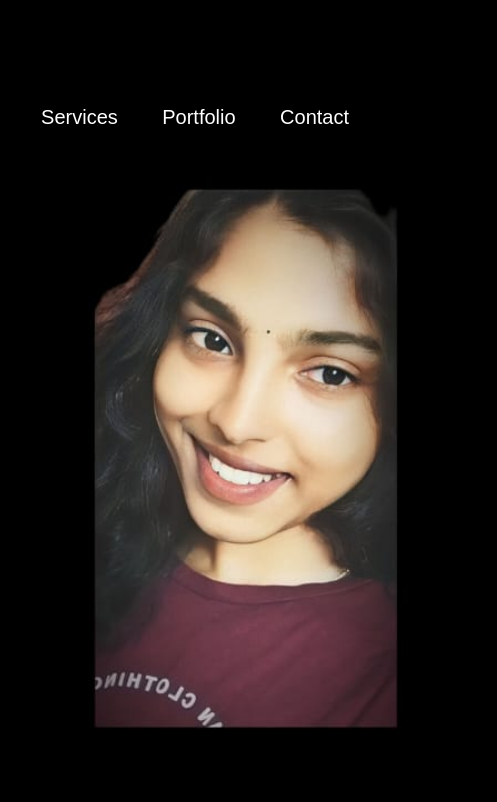
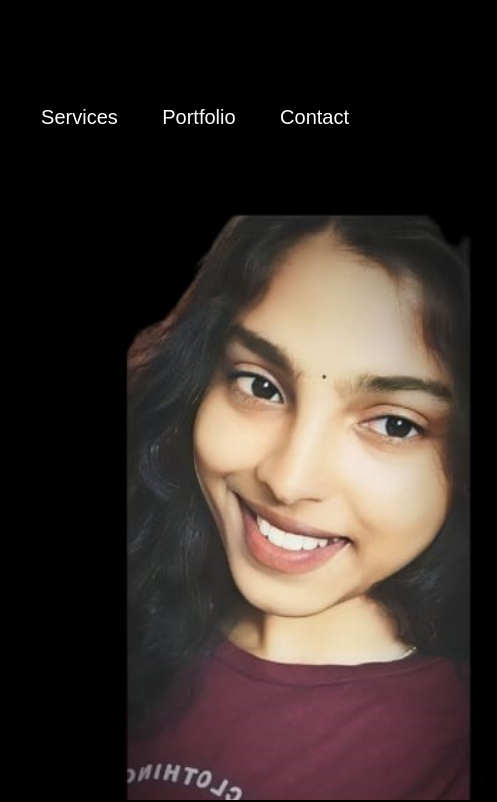
Before and after one commit to saridehemanjali/anjali_portfolio, a plain HTML site: page index.html in a window 1280 px wide. Shown: the top 802 px of the page, 783-1280 px from the left. Drawn offline with Linux system fonts and the light colour scheme.

Commit message:
Update style.css

```diff
--- a/style.css
+++ b/style.css
@@ -11,7 +11,7 @@ body{
 #header {
     width: 100%;
     height: 100vh;
-    background-image: url(gan.jpg);
+    background-image: url(gan1.jpg);
     background-size: cover;
     background-position: center;
 }
```
